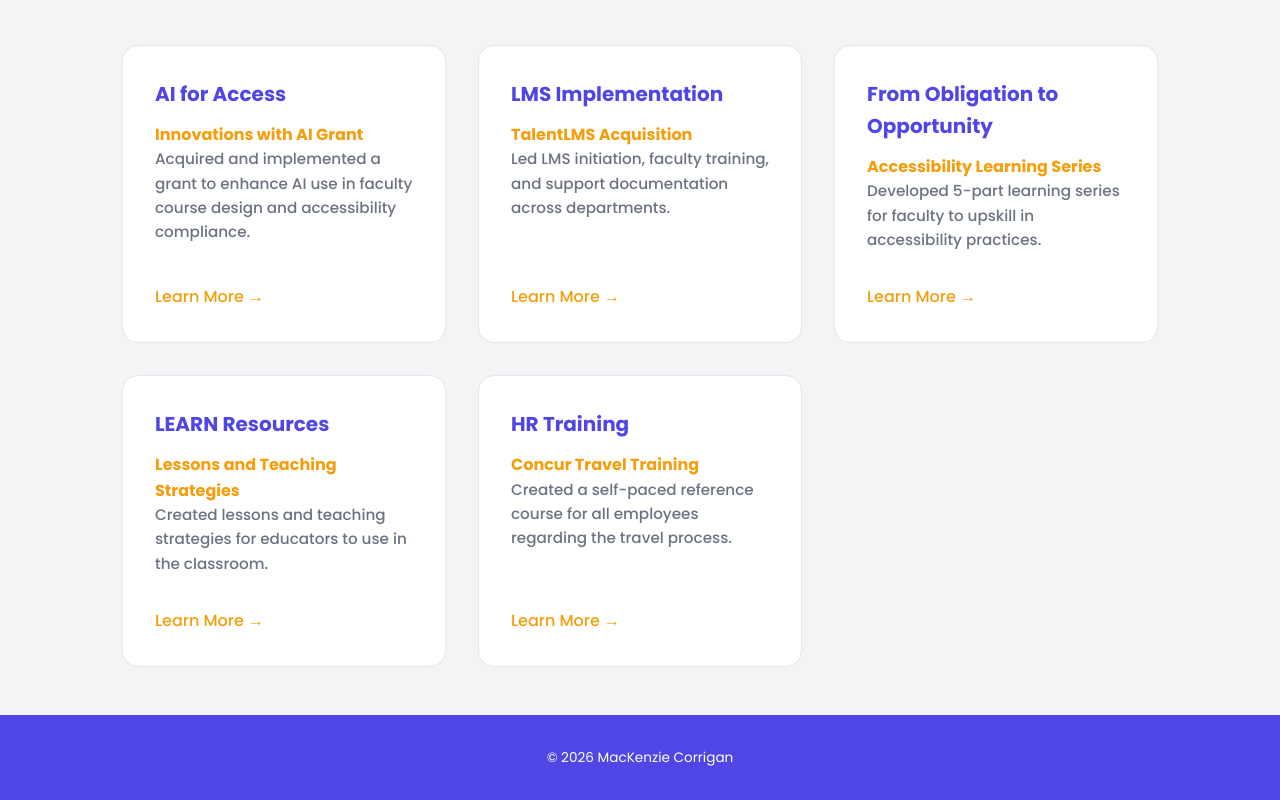
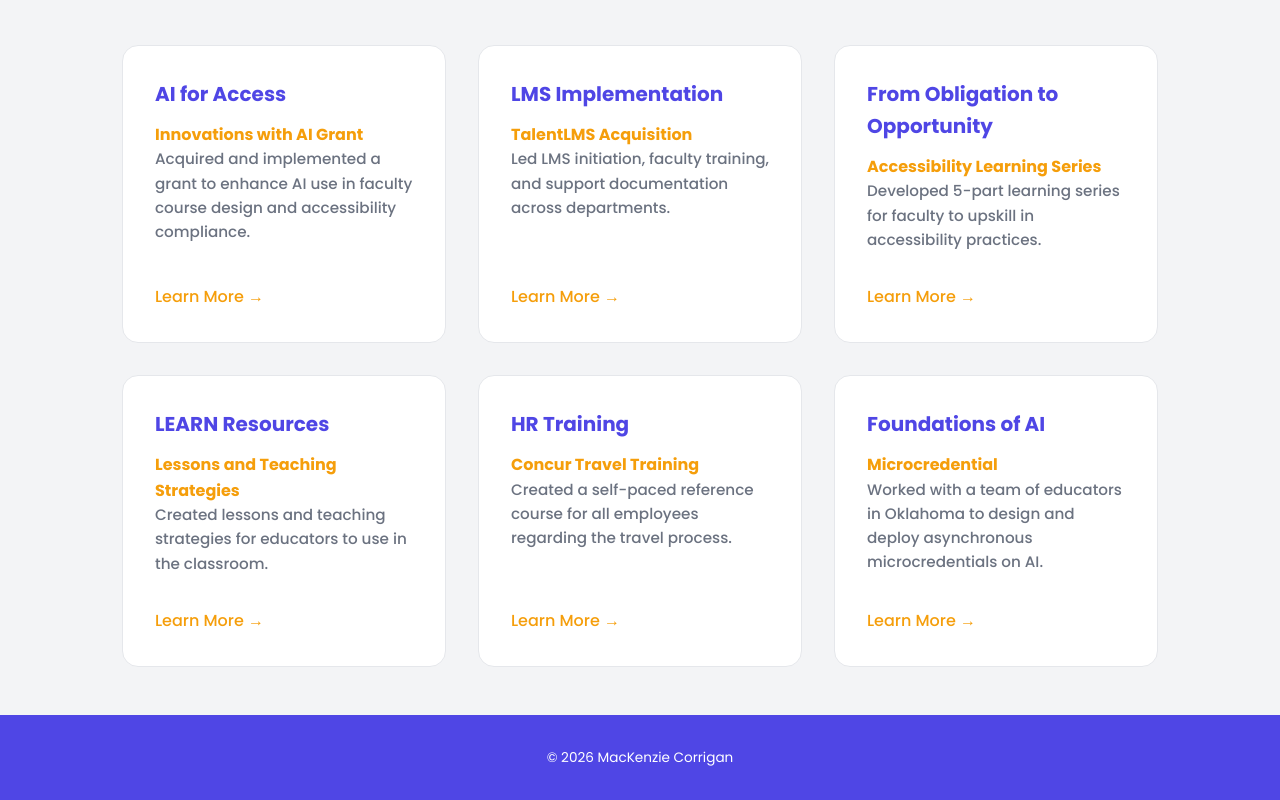
Before and after one commit to mackenziecorrigan/portfolio, a plain HTML site: page projects.html in a window 1280 px wide. Shown: the part 444-1244 px from the top of the page. Drawn offline with Linux system fonts and the light colour scheme.

Commit message:
projects.html

```diff
--- a/projects.html
+++ b/projects.html
@@ -83,6 +83,15 @@
       </div>
     </a>
 
+    <a href="microcred.html" class="project-link">
+      <div class="project-card">
+        <h3>Foundations of AI</h3>
+	<h4>Microcredential</h4>
+        <p>Worked with a team of educators in Oklahoma to design and deploy asynchronous microcredentials on AI.</p>
+        <span class="learn-more">Learn More →</span>
+      </div>
+    </a>
+
   </div>
 </section>
 
```
